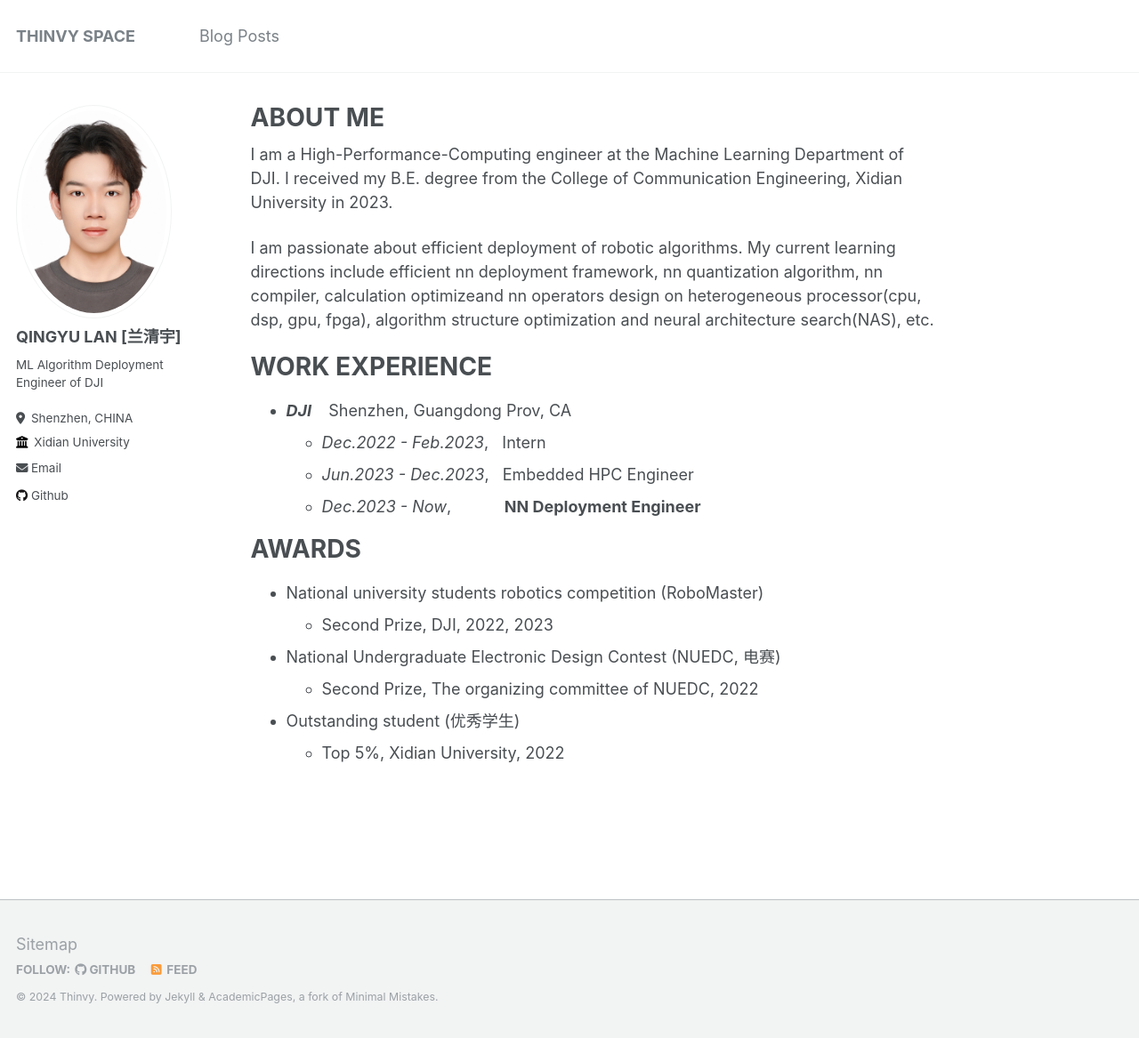
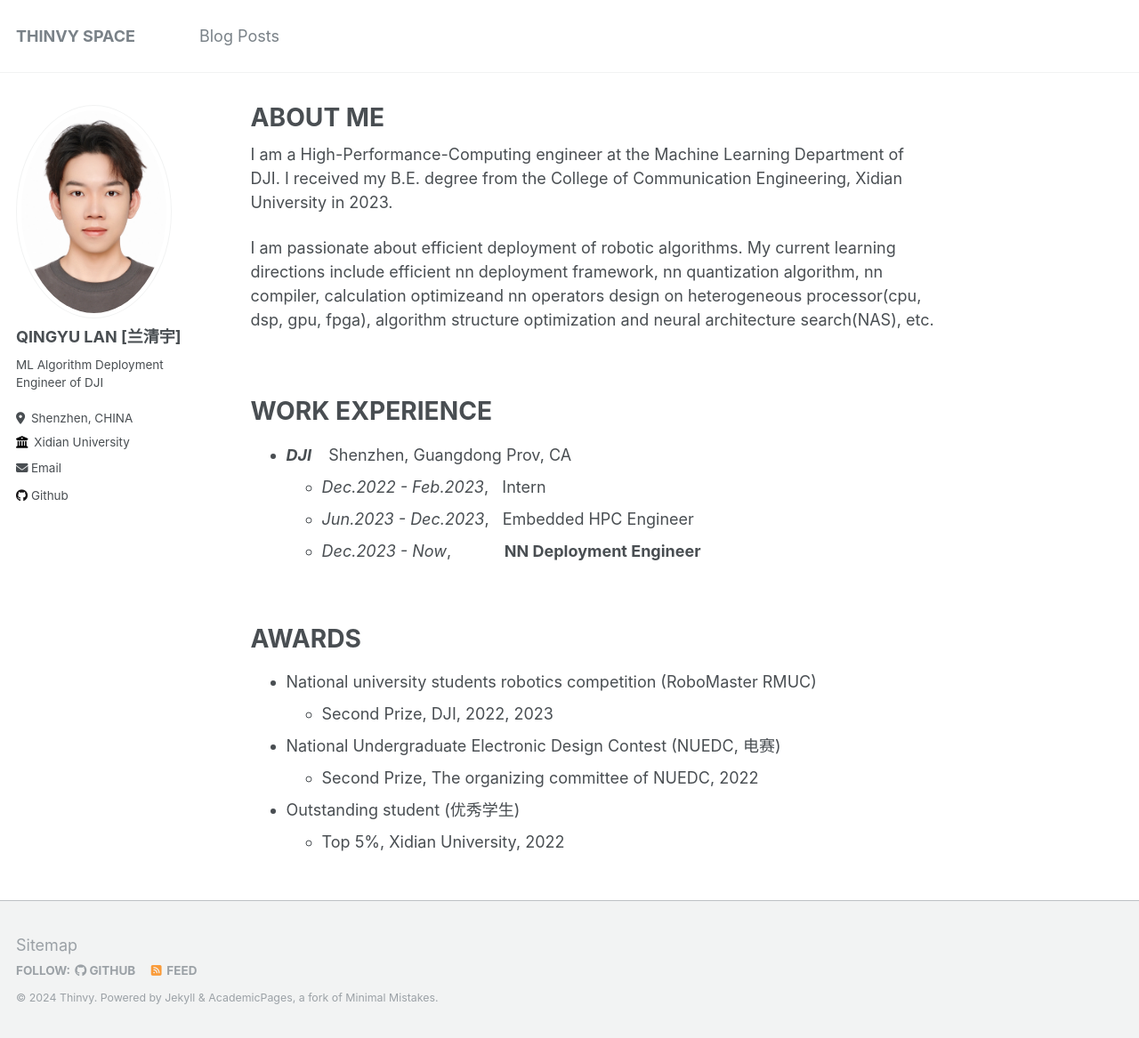
Before and after one commit to ThinvySpace/ThinvySpace.github.io, a Jekyll site: the page built from _pages/about.md, in a window 1280 px wide and 1167 px high. Shown: the whole window at 89% size. Built offline with Jekyll 4.4.1, drawn with Linux system fonts in a browser that asks for light colours.

Commit message:
Update about.md

```diff
--- a/_pages/about.md
+++ b/_pages/about.md
@@ -11,6 +11,8 @@ I am a High-Performance-Computing engineer at the Machine Learning Department of
 
 I am passionate about efficient deployment of robotic algorithms. My current learning directions include efficient nn deployment framework, nn quantization algorithm, nn compiler, calculation optimizeand nn operators design on heterogeneous processor(cpu, dsp, gpu, fpga), algorithm structure optimization and neural architecture search(NAS), etc.
 
+&emsp;
+
 WORK EXPERIENCE
 ======
 - _**DJI**_ &ensp; Shenzhen, Guangdong Prov, CA
@@ -18,9 +20,11 @@ WORK EXPERIENCE
   - _Jun.2023 - Dec.2023_, &nbsp; Embedded HPC Engineer
   - _Dec.2023 - Now_, &nbsp; &nbsp; &nbsp; &nbsp; &ensp; **NN Deployment Engineer**
 
+&emsp;
+
 AWARDS
 ======
-- National university students robotics competition (RoboMaster)
+- National university students robotics competition (RoboMaster RMUC)
   - Second Prize, DJI, 2022, 2023
 - National Undergraduate Electronic Design Contest (NUEDC, 电赛)
   - Second Prize, The organizing committee of NUEDC, 2022
```
